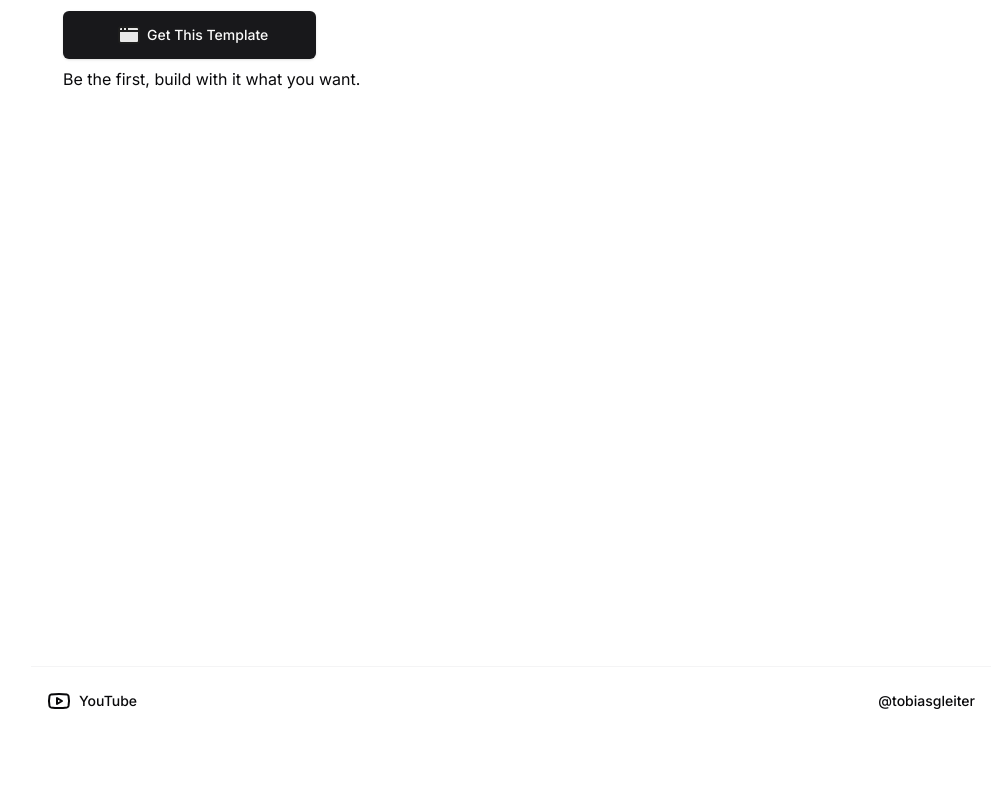
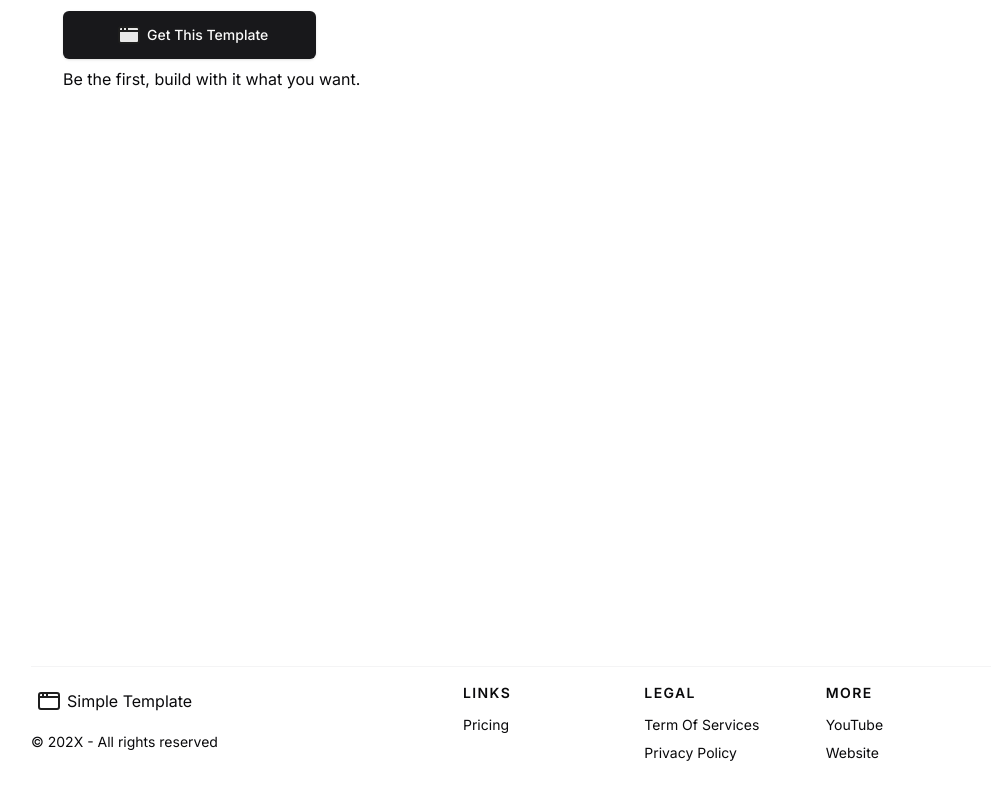
Before and after one commit to TobiasGleiter/nextjs-template, a Next.js app: page / in a window 1280 px wide. Shown: the part 394-1194 px from the top of the page, without its empty margins (129-1135 px from the left). Before the commit the page ends 1145 px from the top, so only its background shows below. Built offline with nearby package versions, Linux system fonts and the light colour scheme.

Commit message:
style: new layout and items in footer

```diff
--- a/src/components/image/logo/logo.tsx
+++ b/src/components/image/logo/logo.tsx
@@ -6,14 +6,7 @@ export default function Logo() {
       height="36"
       viewBox="0 0 600 600"
     >
-      <foreignObject
-        width="100%"
-        height="100%"
-        x="0"
-        y="0"
-        externalResourcesRequired="true"
-      >
-        <div className="bg-transparent w-screen max-w-full aspect-square md:w-[350px] md:h-[350px] lg:w-[400px] lg:h-[400px] xl:w-[600px] xl:h-[600px]">
+      <foreignObject width="100%" height="100%" x="0" y="0">
         <div className="w-full aspect-square overflow-hidden flex justify-center items-center shadow-xl">
           <span>
             <svg
@@ -36,7 +29,6 @@ export default function Logo() {
             </svg>
           </span>
         </div>
-        </div>
       </foreignObject>
     </svg>
   );
--- a/src/components/navigation/footer-navigation.tsx
+++ b/src/components/navigation/footer-navigation.tsx
@@ -1,33 +1,48 @@
-import { cn } from '@/src/lib/utils';
+import { CompanyName } from '@/src/config/company';
 import Link from 'next/link';
-import { buttonVariants } from '../ui/button';
-import { Icons } from '../ui/icons';
+import Logo from '../image/logo/logo';
 
 export default function FooterNavigation() {
   return (
     <footer className="flex flex-col gap-4 my-8 mt-48">
       <div className="w-full bg-muted h-[1px]" />
-      <div className="flex flex-row justify-between">
-        <div className="flex gap-4">
-          <Link
-            className={cn(buttonVariants({ variant: 'ghost' }), 'flex gap-2')}
-            target="_blank"
-            href={'https://www.youtube.com/@tobiasgleiter'}
-            aria-label={`Social link to my YouTube`}
-          >
-            <Icons.youtube />
-            <span>YouTube</span>
-          </Link>
+      <div className="flex lg:items-start md:flex-row md:flex-nowrap flex-wrap flex-col">
+        <div className="w-80 max-w-full flex-shrink-0 md:mx-0 mx-auto text-center md:text-left">
+          <div className="flex items-center">
+            <Logo />
+            <span>{CompanyName}</span>
+          </div>
+          <p className="mt-3 text-sm text-base-content/80 leading-relaxed">
+            © 202X - All rights reserved
+          </p>
         </div>
-        <div>
-          <Link
-            className={cn(buttonVariants({ variant: 'ghost' }), 'flex gap-2')}
-            target="_blank"
-            href={'https://tobiasgleiter.de'}
-            aria-label={`My portfolio website`}
-          >
-            @tobiasgleiter
-          </Link>
+        <div className="flex-grow flex flex-wrap md:pl-24 -mb-10 md:mt-0 mt-10 text-center md:text-left">
+          <div className="lg:w-1/3 md:w-1/2 w-full px-4">
+            <div className="footer-title font-semibold text-base-content tracking-widest text-sm md:text-left mb-3">
+              LINKS
+            </div>
+            <div className="flex flex-col justify-center items-center md:items-start gap-2 mb-10 text-sm">
+              <Link href={'#pricing'}>Pricing</Link>
+            </div>
+          </div>
+          <div className="lg:w-1/3 md:w-1/2 w-full px-4">
+            <div className="footer-title font-semibold text-base-content tracking-widest text-sm md:text-left mb-3">
+              LEGAL
+            </div>
+            <div className="flex flex-col justify-center items-center md:items-start gap-2 mb-10 text-sm">
+              <Link href={'/'}>Term Of Services</Link>
+              <Link href={'/'}>Privacy Policy</Link>
+            </div>
+          </div>
+          <div className="lg:w-1/3 md:w-1/2 w-full px-4">
+            <div className="footer-title font-semibold text-base-content tracking-widest text-sm md:text-left mb-3">
+              MORE
+            </div>
+            <div className="flex flex-col justify-center items-center md:items-start gap-2 mb-10 text-sm">
+              <Link href={'/'}>YouTube</Link>
+              <Link href={'/'}>Website</Link>
+            </div>
+          </div>
         </div>
       </div>
     </footer>
```
Lines whose indentation alone changed are shown as unchanged.
